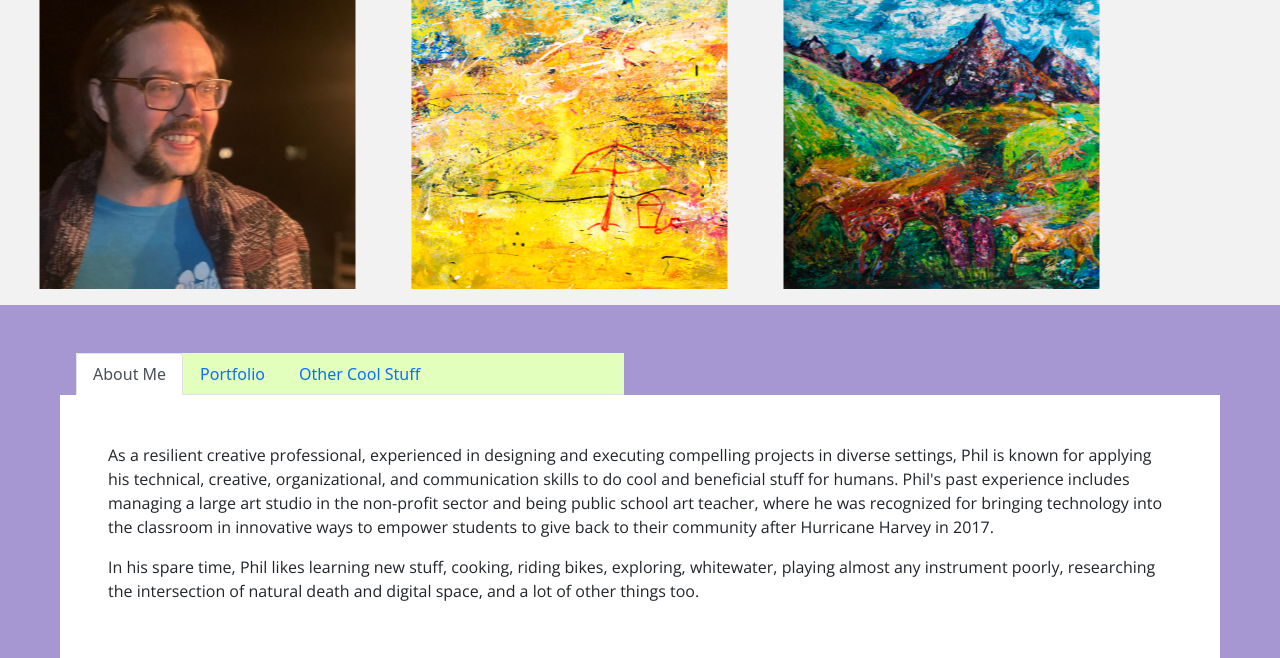
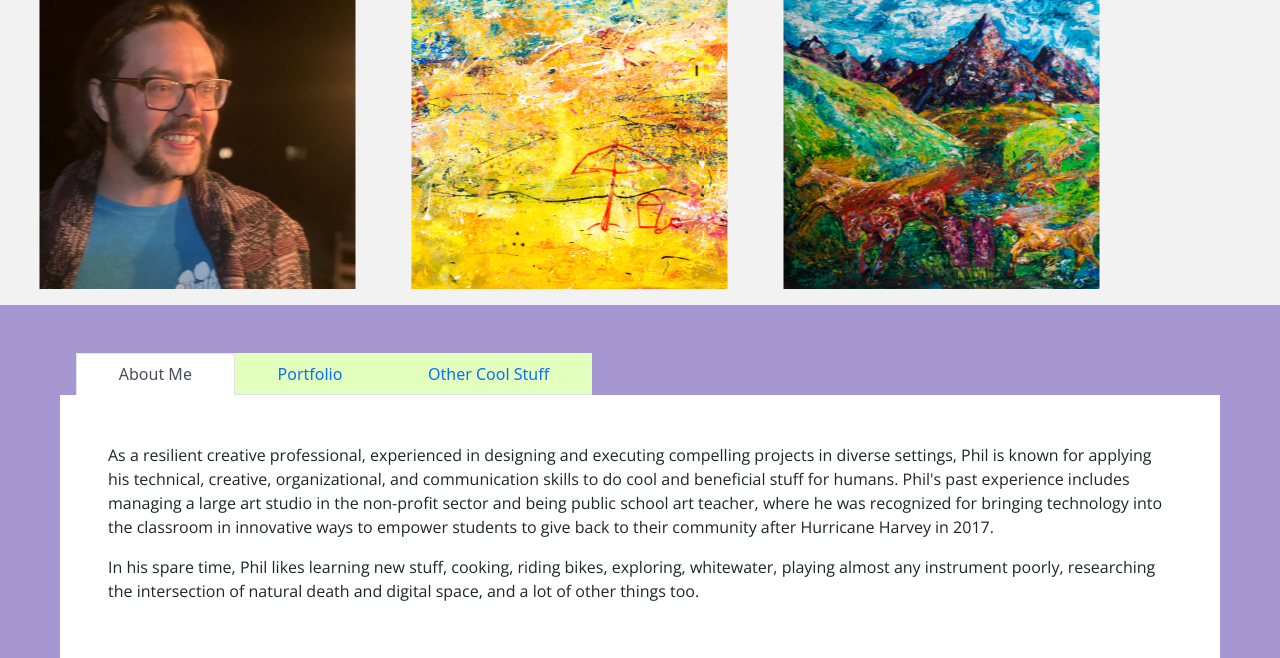
Before and after one commit to PhillipDaum/PhillipDaum.github.io, a plain HTML site: page index.html in a window 1280 px wide. Shown: the part 439-1097 px from the top of the page. Drawn offline with nearby package versions, Linux system fonts and the light colour scheme.

Commit message:
nav-fill is good

```diff
--- a/index.html
+++ b/index.html
@@ -153,7 +153,7 @@
       <!-- NAV-->
       <div class="col col-sm-12 col-md-6">
         <nav>
-          <div id="color-4" class="nav nav-tabs mt-5 ms-3 me-3" id="nav-tab" role="tablist">
+          <div id="color-4" class="nav nav-tabs nav-fill mt-5 ms-3 me-5" id="nav-tab" role="tablist">
             <button class="nav-link active" id="nav-home-tab" data-bs-toggle="tab" data-bs-target="#nav-home" type="button" role="tab" aria-controls="nav-home" aria-selected="true">About Me</button>
             <button class="nav-link" id="nav-profile-tab" data-bs-toggle="tab" data-bs-target="#nav-profile" type="button" role="tab" aria-controls="nav-profile" aria-selected="false">Portfolio</button>
             <button class="nav-link" id="nav-contact-tab" data-bs-toggle="tab" data-bs-target="#nav-contact" type="button" role="tab" aria-controls="nav-contact" aria-selected="false">Other Cool Stuff</button>
```
